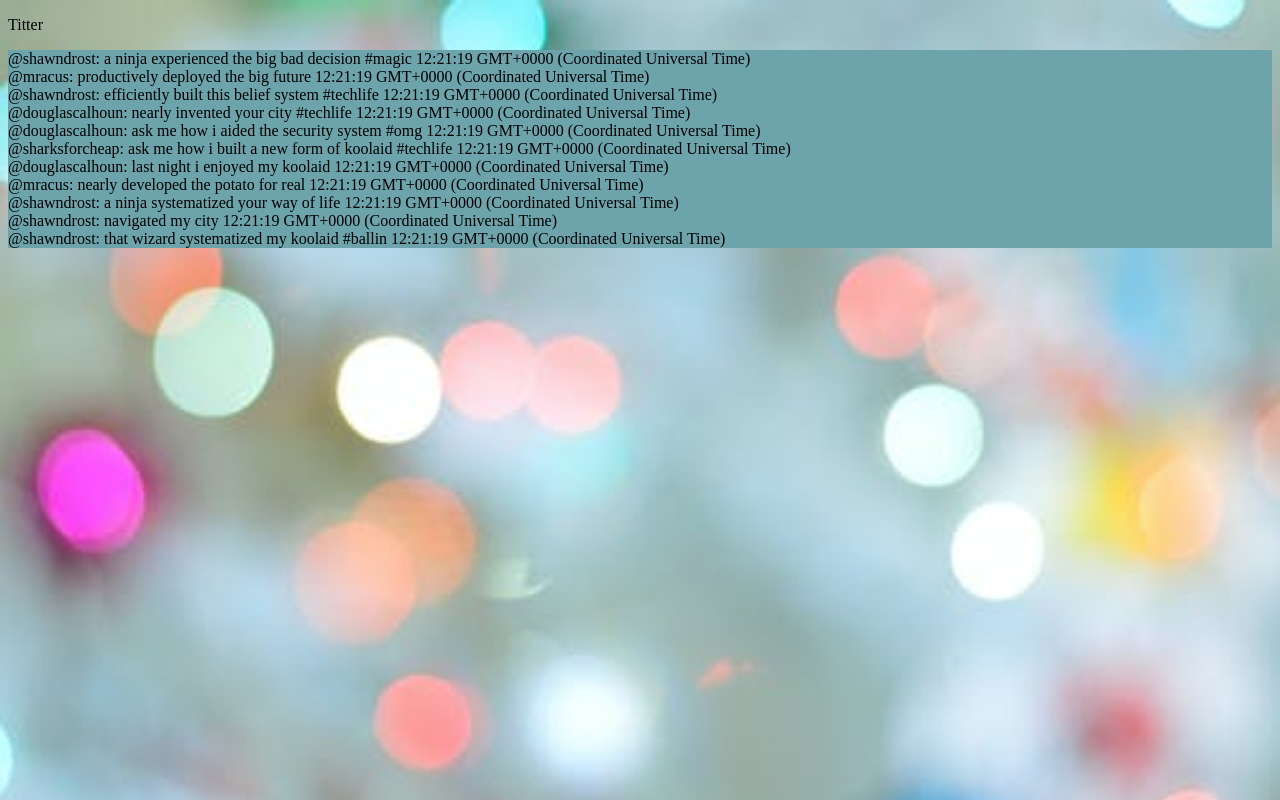
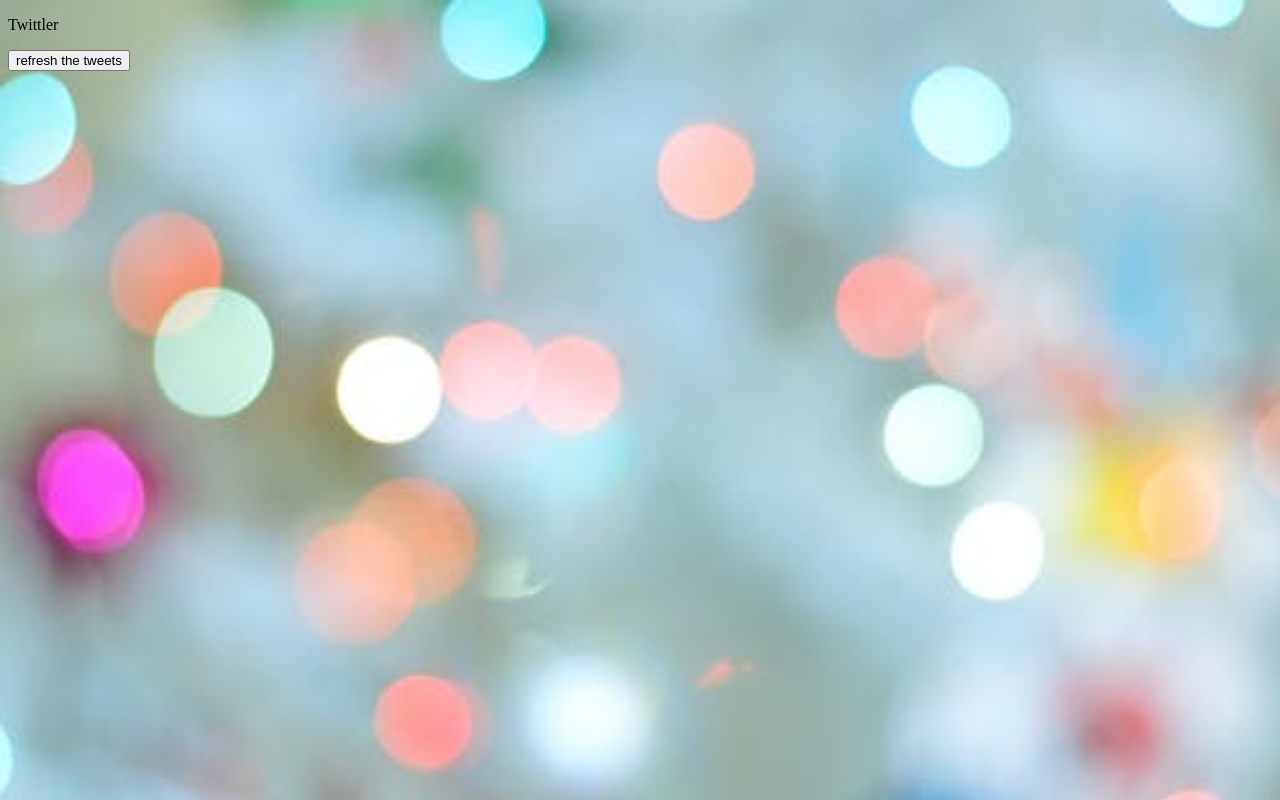
Before and after one commit to Halasalhab/Twettler, a plain HTML site: page index.html in a window 1280 px wide. Drawn offline with Linux system fonts and the light colour scheme.

Commit message:
Add files via upload

```diff
--- a/index.html
+++ b/index.html
@@ -8,32 +8,38 @@
   <body>
 
 
-      <p>Titter</p>
+      <p>Twittler</p>
 
-
-    <div id="new">
-    </div>
+    <p id="new">
+    </p>
 
    <div>
     <script>
+
       $(document).ready(function(){
-        var newDiv = $('#new');
-        newDiv.html('');
+        $('#refresh').click(function(){
+           var newDiv = $('#new');
+          newDiv.html('');
 
         var index = streams.home.length - 1;
-        while(index >= 0){
-
-          var d = new Date();
-          d.setFullYear(2020);
+        while(index >= 0)
+        {
           var tweet = streams.home[index];
           var $tweet = $('<div></div>');
-          $tweet.text('@' + tweet.user + ': ' + tweet.message + " " + d.toTimeString())
-
+          $tweet.text('@' + tweet.user + ': ' + tweet.message + " " + tweet.created_at)
           $tweet.appendTo(newDiv);
           index -= 1;
         }
+        $('p#new').click(function(){
+        location.href = "index1.html";
+        })
+        })
+
       });
     </script>
+
     </div>
+    <button type="button" id="refresh">refresh the tweets</button>
+
   </body>
 </html>
--- a/style.css
+++ b/style.css
@@ -2,14 +2,14 @@ body {
   background-image: url("twettir.gif");
   background-repeat: no-repeat;
    background-size: cover;
-  /* display: "flex";
+  display: "flex";
   justify-content: "center";
-  align-items: "center"; */
-  /* flex-flow: "column wrap"; */
+  align-items: "center";
+   flex-flow: "column wrap";
 }
 div {
 
-  background-color: rgb(109, 163, 170);
+  background-color: rgb(245, 12, 121);
 }
 
 #p {
```
Also changed, not shown: index1.html (added, +12 -0 lines).
